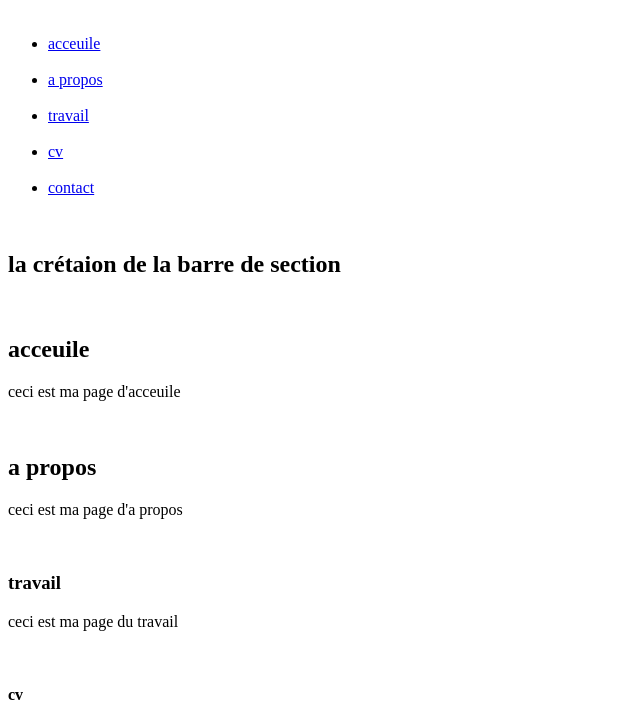
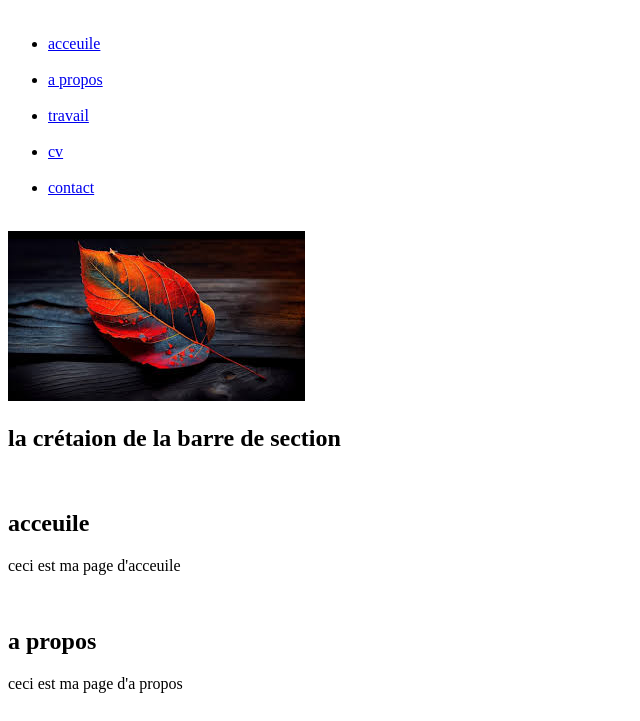
Before and after one commit to Ben-Adjid/checkpoint1, a plain HTML site: page index.html in a window 1280 px wide. Shown: the part 79-800 px from the top of the page, without its empty margins (0-640 px from the left). Drawn offline with Linux system fonts and the light colour scheme.

Commit message:
ben adjid

```diff
--- a/index.html
+++ b/index.html
@@ -28,6 +28,7 @@
         </ul> <br>
     </Nav>
 </header>
+<img src="image/téléchargement.jpeg" alt="fleur">
     <!--création de la barre de section-->
 <h2>la crétaion de la barre de section</h2> <br>
 <section>
```
Also changed, not shown: image/téléchargement.jpeg (added).
